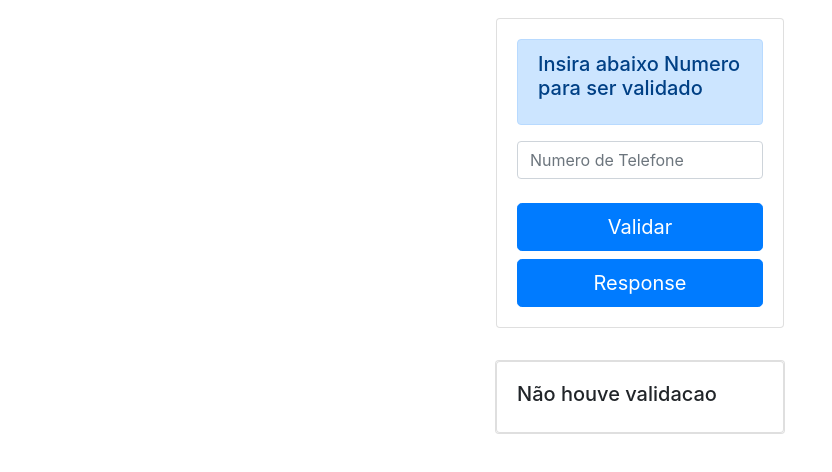
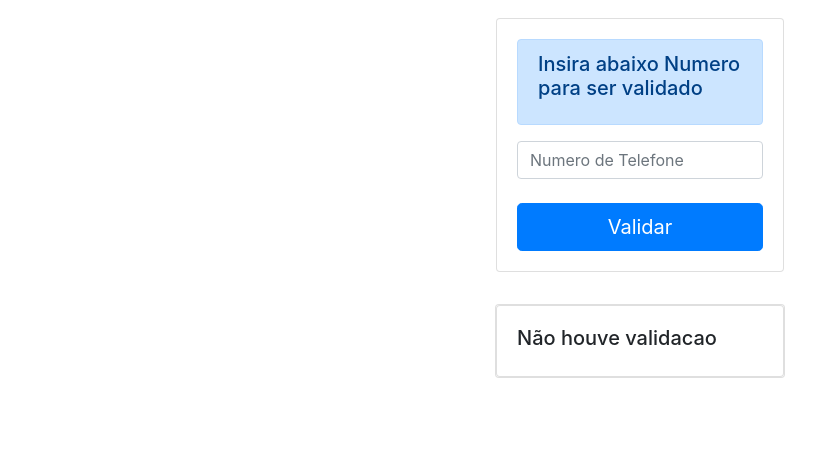
Before and after one commit to pgsilva/TuringMachine-FrontEnd, a website: page index.html in a window 1280 px wide. Shown: the part 62-534 px from the top of the page, without its empty margins (0-832 px from the left). Drawn offline with nearby package versions, Linux system fonts and the light colour scheme.

Commit message:
fix button

```diff
--- a/views/home.view.html
+++ b/views/home.view.html
@@ -13,8 +13,8 @@
                 <br>
                 <button type="button" class="btn btn-primary btn-lg btn-block" ng-click="imprime()">Validar
                 </button>
-                <button type="button" class="btn btn-primary btn-lg btn-block" ng-click="respose()">Response
-                </button>
+                <!-- <button type="button" class="btn btn-primary btn-lg btn-block" ng-click="respose()">Response
+                </button> -->
             </div>
         </div>
         <div class="col-12-2"></div>
```
